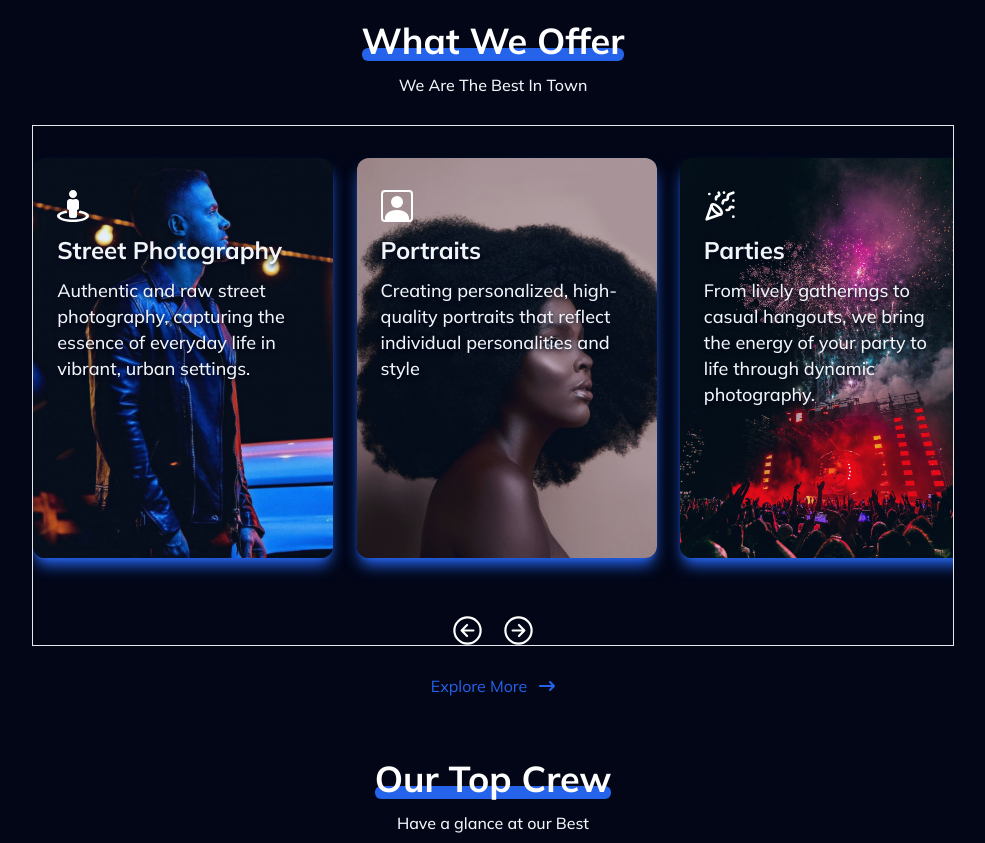
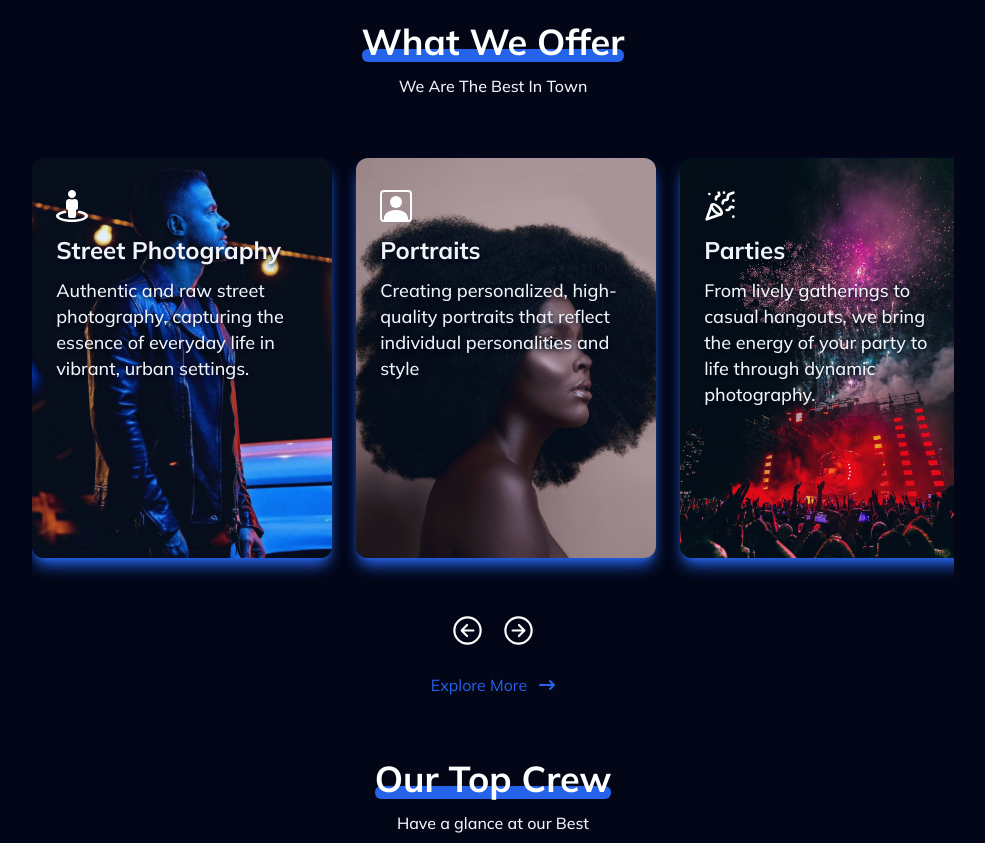
Before and after one commit to omollpeter/KoPeRo-Studios-Frontend, a React (Vite) app: page / in a window 1280 px wide. Shown: the part 660-1503 px from the top of the page, without its empty margins (147-1132 px from the left). Built offline with nearby package versions, Linux system fonts and the light colour scheme; no server answers.

Commit message:
Refactor Services component to remove unnecessary border styling

```diff
--- a/src/components/Services.jsx
+++ b/src/components/Services.jsx
@@ -43,7 +43,7 @@ const Services = () => {
             prevEl: '.swiper-button-prev',
           }}
           modules={[FreeMode, Pagination, Navigation]}
-          className='max-w-[90%] lg:w-full py-8 border'
+          className='max-w-[90%] lg:w-full py-8'
           id='services'
         >
           {servicesData.map((item) => (
```
